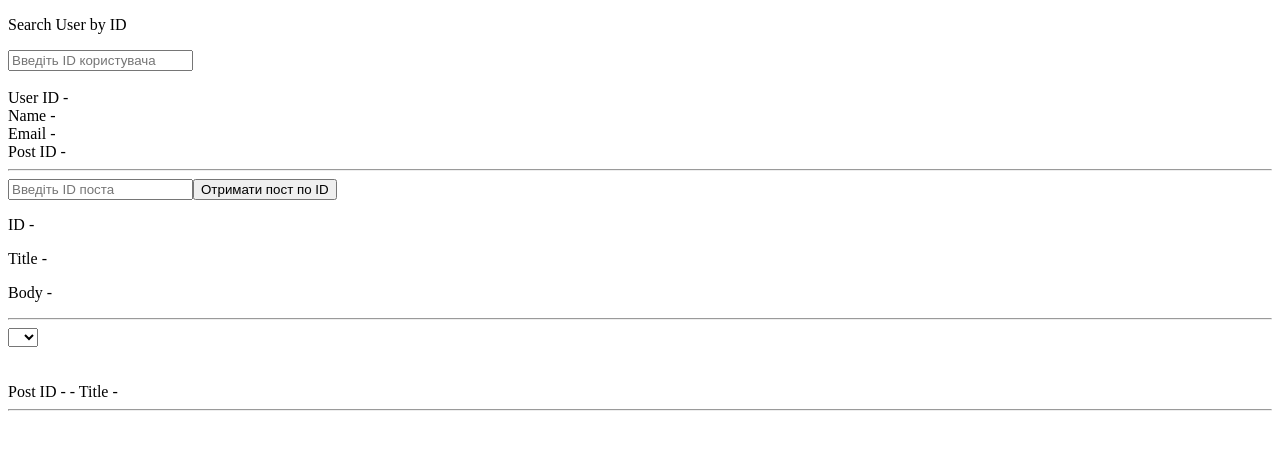
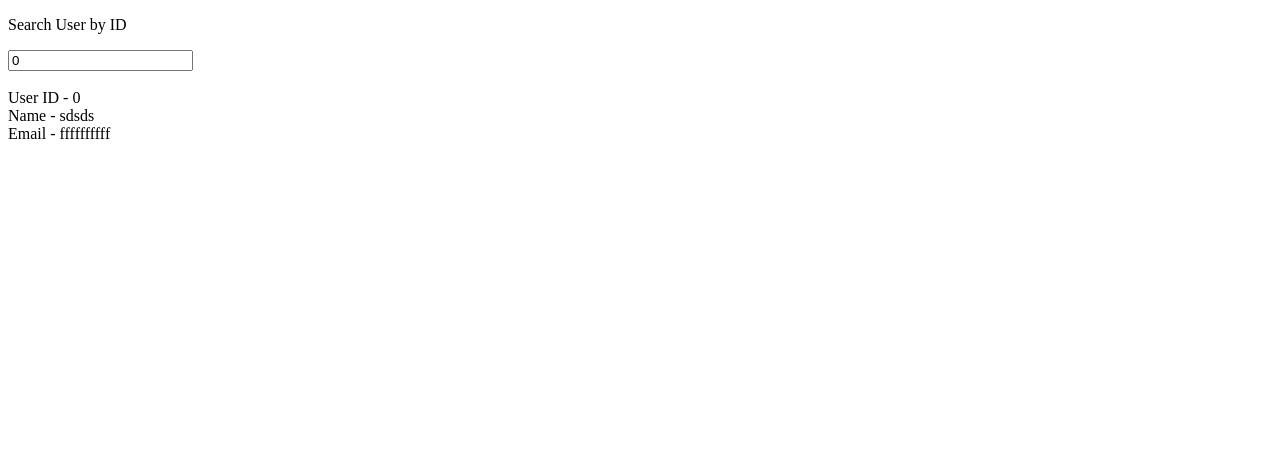
Before and after one commit to kubik89/Ang-Les7-Forms, an Angular app: page / in a window 1280 px wide. Shown: the top 450 px of the page. Built offline with nearby package versions, Linux system fonts and the light colour scheme.

Commit message:
started again step-by-step

```diff
--- a/src/app/app.component.html
+++ b/src/app/app.component.html
@@ -2,51 +2,51 @@
   <p>Search User by ID</p>
   <input type="number" placeholder="Введіть ID користувача" max="10" name="inputId" [(ngModel)]="user.id">
   <button *ngIf="user.id>=1">Пошук користувача</button>
-  <button *ngIf="user.id>=1" (click)="findPostOfUser(user.id)">Пошук постів користувача</button>
+<!--  <button *ngIf="user.id>=1" (click)="findPostOfUser(user.id)">Пошук постів користувача</button>-->
   <br>
-  <div>
+  <div >
     <br>User ID - {{user.id}}
     <br>Name - {{user.name}}
     <br>Email - {{user.email}}
   </div>
 
-  <div *ngFor="let uPost of PostOfUser">
-    Post ID {{uPost.id}} - {{uPost.title}}
-  </div>
-  <hr>
+<!--  <div *ngFor="let uPost of PostOfUser">-->
+<!--    Post ID {{uPost.id}} - {{uPost.title}}-->
+<!--  </div>-->
+<!--  <hr>-->
 
-</form>
+<!--</form>-->
 
 
-  <form #myPostIDForm="ngForm" (ngSubmit)="findPostByID(myPostIDForm)">
-    <input type="number" placeholder="Введіть ID поста" name="postId" [(ngModel)]="post.id">
-    <!--  <button (click)="getPost(post.id)">Post by ID</button>-->
-    <button>Отримати пост по ID</button>
-    <div>
-      <p>ID - {{idPost.id}}</p>
-      <p>Title - {{idPost.title}}</p>
-      <p>Body - {{idPost.body}}</p>
-    </div>
-    <hr>
+<!--  <form #myPostIDForm="ngForm" (ngSubmit)="findPostByID(myPostIDForm)">-->
+<!--    <input type="number" placeholder="Введіть ID поста" name="postId" [(ngModel)]="post.id">-->
+<!--    &lt;!&ndash;  <button (click)="getPost(post.id)">Post by ID</button>&ndash;&gt;-->
+<!--    <button>Отримати пост по ID</button>-->
+<!--    <div>-->
+<!--      <p>ID - {{idPost.id}}</p>-->
+<!--      <p>Title - {{idPost.title}}</p>-->
+<!--      <p>Body - {{idPost.body}}</p>-->
+<!--    </div>-->
+<!--    <hr>-->
 
-  </form>
+<!--  </form>-->
 
-<form #userForm="ngForm" (ngSubmit)="findUser(userForm)">
-  <select name="userId" [(ngModel)]="userInfo.id" required>
-    <option value="1">1</option>
-    <option value="2">2</option>
-    <option value="3">3</option>
-    <option value="4">4</option>
-    <option value="5">5</option>
-  </select>
-  <button *ngIf="userInfo.id>=1">Get Name</button>
+<!--<form #userForm="ngForm" (ngSubmit)="findUser(userForm)">-->
+<!--  <select name="userId" [(ngModel)]="userInfo.id" required>-->
+<!--    <option value="1">1</option>-->
+<!--    <option value="2">2</option>-->
+<!--    <option value="3">3</option>-->
+<!--    <option value="4">4</option>-->
+<!--    <option value="5">5</option>-->
+<!--  </select>-->
+<!--  <button *ngIf="userInfo.id>=1">Get Name</button>-->
 
-  <button [hidden]="userForm.invalid" (click)="findUserPost(userInfo.id)">check posts</button>
-  <br>{{userInfo.id}}
-  <br>{{userInfo.name}}
-  <br>{{userInfo.email}}
-  <div *ngFor="let uPost of userPost">
-    Post ID - {{uPost.id}} - Title - {{uPost.title}}
-  </div>
-  <hr>
-</form>
+<!--  <button [hidden]="userForm.invalid" (click)="findUserPost(userInfo.id)">check posts</button>-->
+<!--  <br>{{userInfo.id}}-->
+<!--  <br>{{userInfo.name}}-->
+<!--  <br>{{userInfo.email}}-->
+<!--  <div *ngFor="let uPost of userPost">-->
+<!--    Post ID - {{uPost.id}} - Title - {{uPost.title}}-->
+<!--  </div>-->
+<!--  <hr>-->
+<!--</form>-->
--- a/src/app/app.component.ts
+++ b/src/app/app.component.ts
@@ -3,6 +3,8 @@ import {UserService} from './services/user.service';
 import {NgForm, NgModel} from '@angular/forms';
 import {PostService} from './services/post.service';
 import {CommentsService} from './services/comments.service';
+import {Post} from './model/post-model';
+import {UserId} from './model/user1';
 
 @Component({
   selector: 'app-root',
@@ -11,13 +13,14 @@ import {CommentsService} from './services/comments.service';
 })
 
 export class AppComponent {
-  user: any = {inputId: 0};
-  post: any = {InputPostId: 0};
-  userPost: [any] = [{myPostbyId: 0}];
-  PostOfUser: [any] = [{myPostbyId1: 0}];
-  userInfo: any = {userId: 0};
-  myPostbyId: any = {myPostbyId: 0};
-  idPost: any = {postId: 0};
+  user: UserId = {id: 0, name: 'sdsds', email: 'ffffffffff'};
+  // user: any = {inputId1: 0};
+  // post: any = {InputPostId: 0};
+  // userPost: Post[];
+  // PostOfUser: any[] = [{myPostbyId1: 0}];
+  // userInfo: any = {userId: 0};
+  // myPostbyId: any = {myPostbyId: 0};
+  // idPost: any = {postId: 0};
 
   constructor(private userService: UserService,
               private postService: PostService,
@@ -27,44 +30,46 @@ export class AppComponent {
   searchUser(form: NgForm): void {
       if (form.controls.inputId.value >= 1) {
       this.userService.getuserById(form.controls.inputId.value).subscribe(value => {
+        console.log(value);
         this.user = value;
       });
     }
   }
 
-  findPostById(PostForm: NgForm): void {
-    this.postService.getPostbyId(PostForm.controls.InputPostId.value).subscribe(idPost => {
-      this.post = idPost;
-    });
-  }
-
-  findUserPost(someNubmer: string): void {
-    this.postService.getPostbyUserId(someNubmer).subscribe(value => {
-      this.userPost = value;
-    });
-  }
-
-  findPostOfUser(someNubmer: string): void {
-    this.postService.getPostbyUserId(someNubmer).subscribe(value => {
-      this.PostOfUser = value;
-    });
-  }
-
-  findUser(userForm: NgForm): void {
-    this.userService.getuserById(userForm.controls.userId.value).subscribe(value => {
-      this.userInfo = value;
-    });
-  }
-
-  getPost(id: string): void {
-    this.postService.getPostbyId(id).subscribe(value => {
-      this.myPostbyId = value;
-    });
-  }
-
-  findPostByID(myPostIDForm: NgForm): void {
-    this.postService.getPostbyId(myPostIDForm.controls.postId.value).subscribe(value => {
-      this.idPost = value;
-    });
-  }
+//   findPostById(PostForm: NgForm): void {
+//     this.postService.getPostbyId(PostForm.controls.InputPostId.value).subscribe(idPost => {
+//       this.post = idPost;
+//     });
+//   }
+//
+//   findUserPost(someNubmer: string): void {
+//     this.postService.getPostbyUserId(someNubmer).subscribe(value => {
+//       console.log(value);
+//       this.userPost = value;
+//     });
+//   }
+//
+//   findPostOfUser(someNubmer: string): void {
+//     this.postService.getPostbyUserId(someNubmer).subscribe(value => {
+//       this.PostOfUser = value;
+//     });
+//   }
+//
+//   findUser(userForm: NgForm): void {
+//     this.userService.getuserById(userForm.controls.userId.value).subscribe(value => {
+//       this.userInfo = value;
+//     });
+//   }
+//
+//   getPost(id: string): void {
+//     this.postService.getPostbyId(id).subscribe(value => {
+//       this.myPostbyId = value;
+//     });
+//   }
+//
+//   findPostByID(myPostIDForm: NgForm): void {
+//     this.postService.getPostbyId(myPostIDForm.controls.postId.value).subscribe(value => {
+//       this.idPost = value;
+//     });
+//   }
 }
--- a/src/app/services/user.service.ts
+++ b/src/app/services/user.service.ts
@@ -1,7 +1,7 @@
 import {Injectable} from '@angular/core';
 import {HttpClient, HttpClientModule} from '@angular/common/http';
 import {Observable} from 'rxjs';
-import {userId} from '../model/user1';
+import {UserId} from '../model/user1';
 
 @Injectable({
   providedIn: 'root'
@@ -11,7 +11,7 @@ export class UserService {
   constructor(private http: HttpClient) {
   }
 
-  getuserById(id: string): Observable<userId[]> {
-    return this.http.get<userId[]>(`https://jsonplaceholder.typicode.com/users/${id}`);
+  getuserById(id: number): Observable<UserId[]> {
+    return this.http.get<UserId[]>(`https://jsonplaceholder.typicode.com/users/${id}`);
   }
 }
```
Also changed, not shown: src/app/model/user1.ts (+4 -4 lines).
